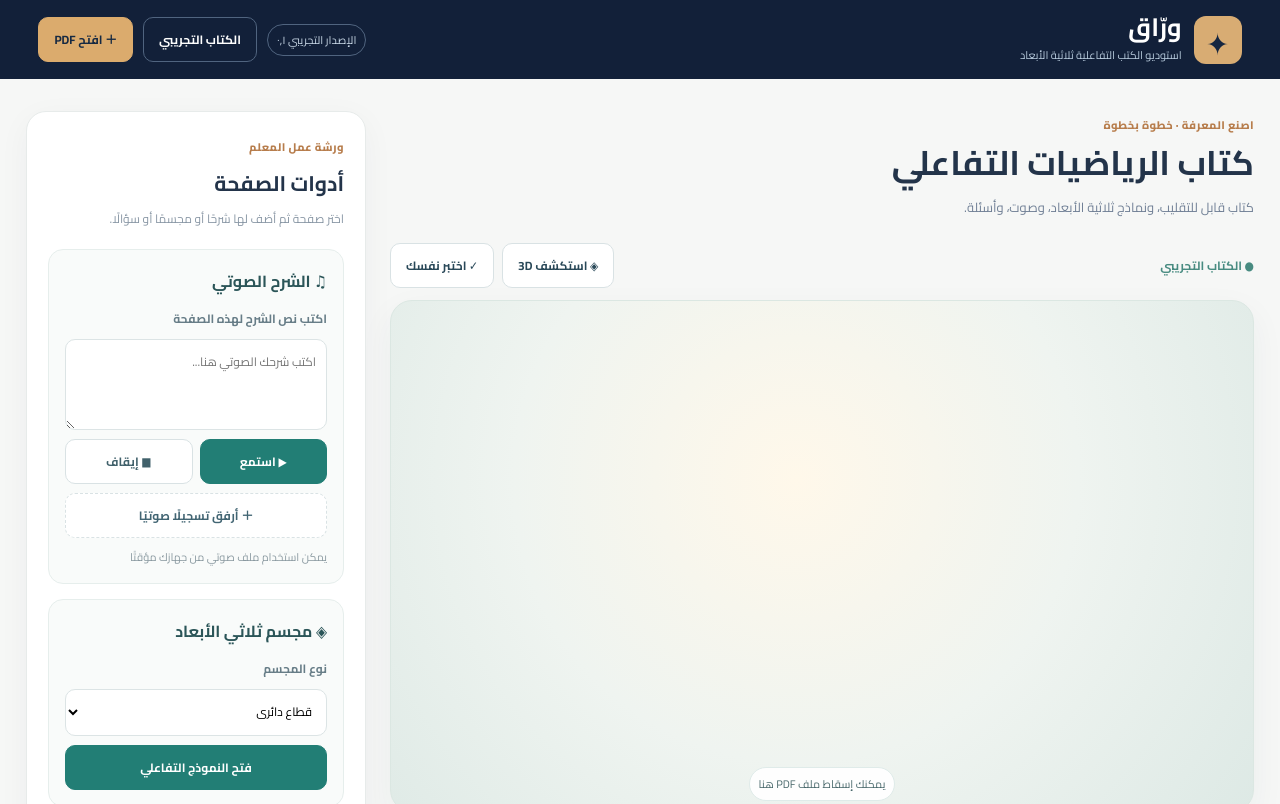
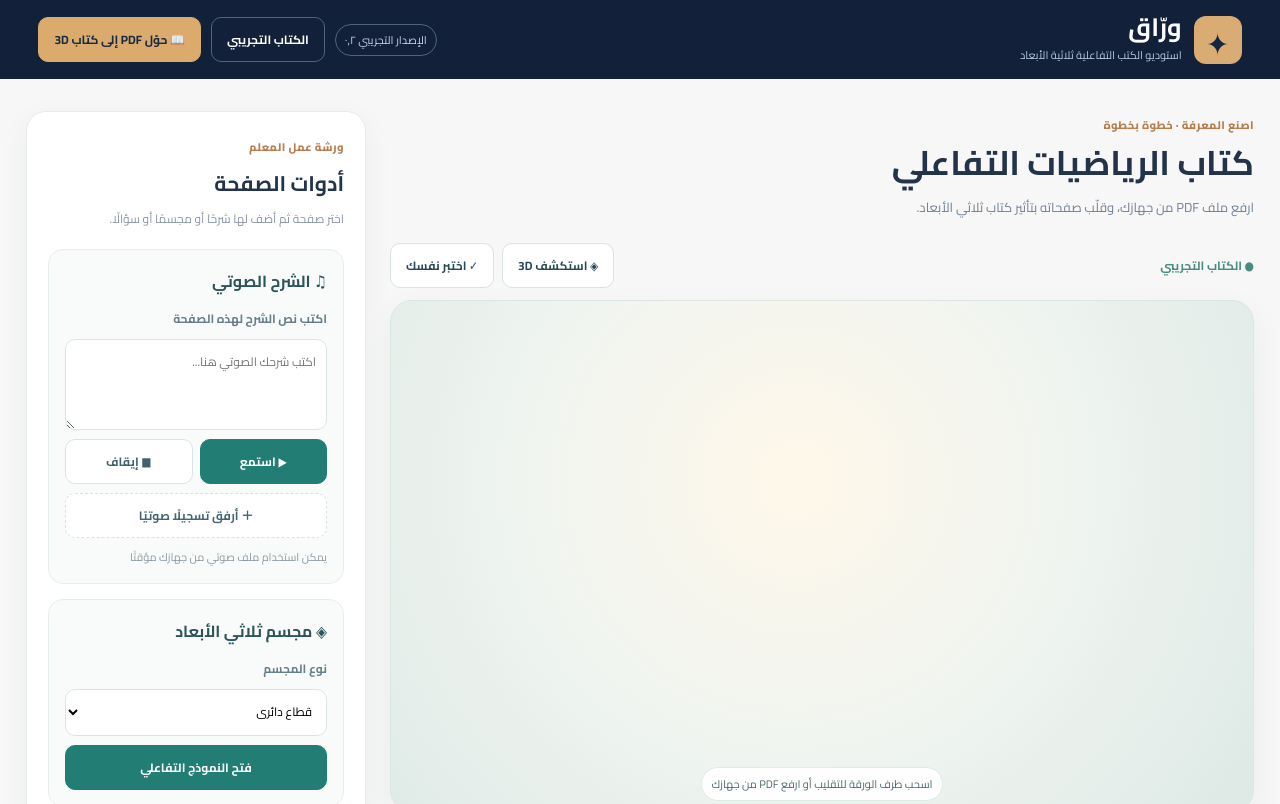
Before and after one commit to s023007/interactive-3d-book-studio, a plain HTML site: page index.html in a window 1280 px wide. Shown: the top 804 px of the page. Drawn offline with nearby package versions, Linux system fonts and the light colour scheme.

Commit message:
ui: make PDF-to-3D-book conversion the primary action

```diff
--- a/index.html
+++ b/index.html
@@ -5,20 +5,20 @@
 <meta name="viewport" content="width=device-width,initial-scale=1">
 <meta name="theme-color" content="#121d32">
 <meta name="description" content="ورّاق: استوديو الكتب التفاعلية ثلاثية الأبعاد — PDF، مجسمات، صوت، أسئلة.">
-<title>ورّاق | استوديو الكتب التفاعلية</title>
+<title>ورّاق | حوّل PDF إلى كتاب ثلاثي الأبعاد</title>
 <link rel="stylesheet" href="./style.css">
 <script type="importmap">{"imports":{"three":"https://cdn.jsdelivr.net/npm/three@0.174.0/build/three.module.js","three/addons/":"https://cdn.jsdelivr.net/npm/three@0.174.0/examples/jsm/"}}</script>
 </head>
 <body>
 <header class="topbar">
 <div class="brand"><span class="logo">✦</span><div><strong>ورّاق</strong><small>استوديو الكتب التفاعلية ثلاثية الأبعاد</small></div></div>
-<div class="topactions"><span class="version">الإصدار التجريبي ٠٫١</span><button id="demo" class="smallbtn">الكتاب التجريبي</button><label class="primary" for="file">＋ افتح PDF</label><input id="file" type="file" accept=".pdf,application/pdf" hidden></div>
+<div class="topactions"><span class="version">الإصدار التجريبي ٠٫٢</span><button id="demo" class="smallbtn">الكتاب التجريبي</button><label class="primary" for="file">📖 حوّل PDF إلى كتاب 3D</label><input id="file" type="file" accept=".pdf,application/pdf" hidden></div>
 </header>
 <main class="layout">
 <section class="reader" aria-label="عارض الكتاب">
-<div class="reader-intro"><span class="eyebrow">اصنع المعرفة · خطوة بخطوة</span><h1 id="title">كتاب الرياضيات التفاعلي</h1><p id="subtitle">كتاب قابل للتقليب، ونماذج ثلاثية الأبعاد، وصوت، وأسئلة.</p></div>
+<div class="reader-intro"><span class="eyebrow">اصنع المعرفة · خطوة بخطوة</span><h1 id="title">كتاب الرياضيات التفاعلي</h1><p id="subtitle">ارفع ملف PDF من جهازك، وقلّب صفحاته بتأثير كتاب ثلاثي الأبعاد.</p></div>
 <div class="toolbar"><span id="status">● الكتاب التجريبي</span><div class="actions"><button id="open3d" class="secondary">◈ استكشف 3D</button><button id="openquiz" class="secondary">✓ اختبر نفسك</button></div></div>
-<div class="stage" id="dropzone"><div id="flipbook" class="flipbook"></div><p id="dropTip">يمكنك إسقاط ملف PDF هنا</p></div>
+<div class="stage" id="dropzone"><div id="flipbook" class="flipbook"></div><p id="dropTip">اسحب طرف الورقة للتقليب أو ارفع PDF من جهازك</p></div>
 <div class="pager"><button id="prev" title="الصفحة السابقة" aria-label="الصفحة السابقة">→</button><div><strong id="current">١</strong><span> / </span><strong id="total">٤</strong><small>الصفحات</small></div><button id="next" title="الصفحة التالية" aria-label="الصفحة التالية">←</button></div>
 <p class="privacy">🔒 يعالج الموقع ملفات PDF داخل متصفحك؛ لا تُرفع إلى خادم.</p>
 </section>
@@ -29,7 +29,7 @@
 <div class="panelnote">بيانات الأسئلة والنصوص تحفظ محليًا في هذا المتصفح. لا تُعدَّل صفحات PDF الأصلية.</div>
 </aside>
 </main>
-<footer><span>ورّاق — من ورقة ثابتة إلى تجربة تفاعلية.</span><span>نسخة أولية مفتوحة للتطوير</span></footer>
+<footer><span>ورّاق — من ورقة ثابتة إلى تجربة تفاعلية.</span><span>نسخة ٠٫٢ — تحسين محرك الكتب</span></footer>
 <dialog id="shapeDialog" class="dialog"><div class="dialogheader"><div><small>معمل الهندسة</small><h2 id="shapeTitle">المجسم ثلاثي الأبعاد</h2></div><button data-close="shapeDialog" class="close" aria-label="إغلاق">×</button></div><div id="viewer" class="viewer"></div><div class="dialogfooter"><div id="angleRow"><label for="angle">زاوية القطاع: <strong id="angleOutput">٩٠°</strong></label><input id="angle" type="range" min="15" max="330" step="5" value="90"></div><span id="shapeInfo">اسحب للتدوير وإصبعين للتكبير</span><button id="reset3d" class="secondary">إعادة العرض</button></div></dialog>
 <dialog id="quizDialog" class="dialog quizdialog"><div class="dialogheader"><div><small>تقويم تفاعلي</small><h2>اختبر فهمك</h2></div><button data-close="quizDialog" class="close" aria-label="إغلاق">×</button></div><div class="quizbody"><span id="qPage"></span><h3 id="qTitle"></h3><div id="qChoices"></div><p id="feedback" role="status"></p><button id="retry" class="secondary">إعادة المحاولة</button></div></dialog>
 <div id="toast" class="toast" role="status" aria-live="polite"></div>
```
